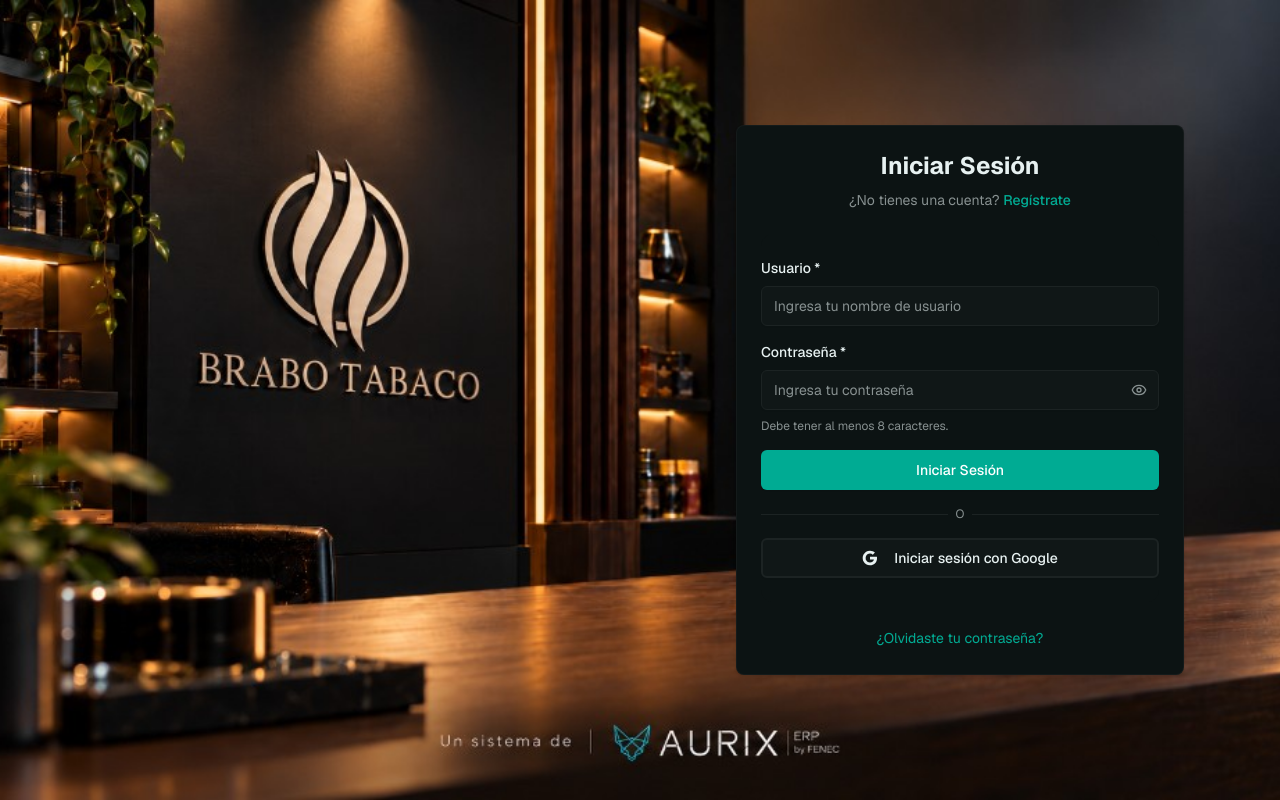
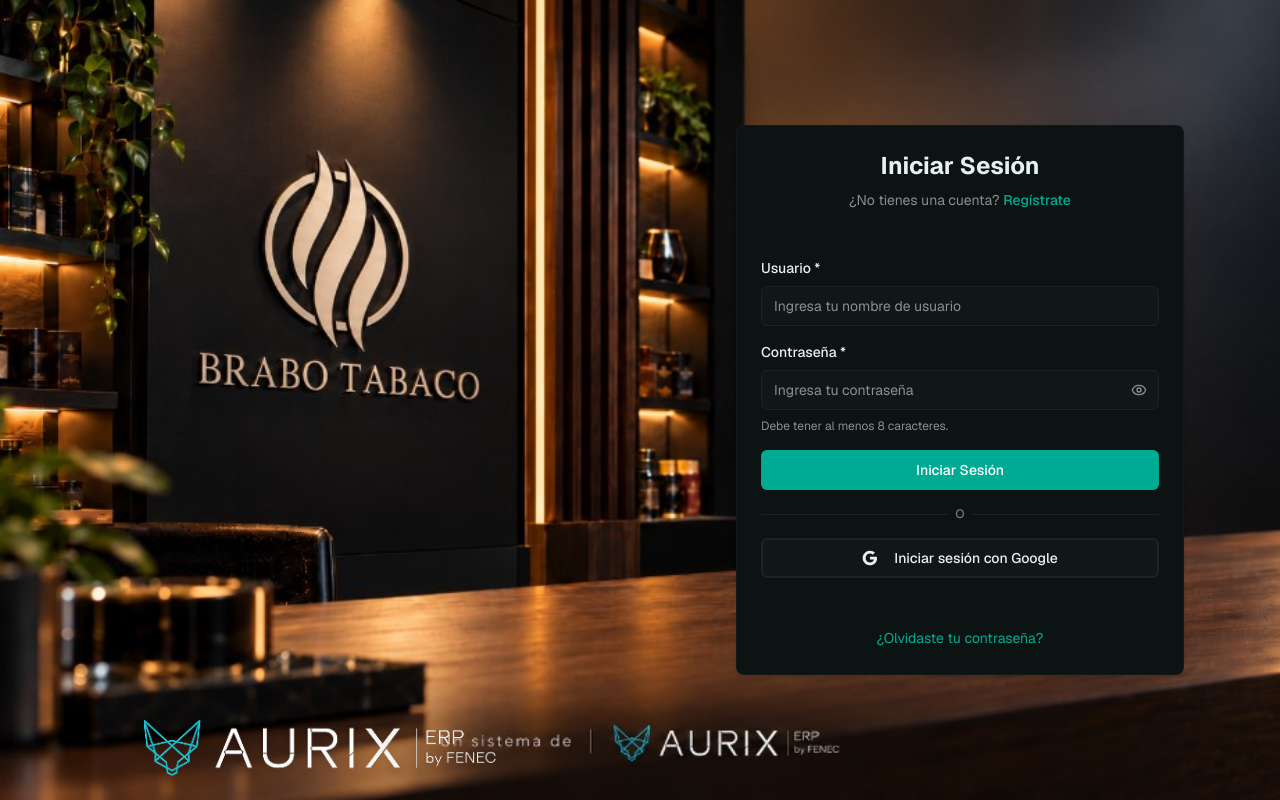
Before and after one commit to fertadeo/Brabo-tabacos-nextjs, a Next.js app: page /login in a window 1280 px wide. Built offline with nearby package versions, Linux system fonts and the light colour scheme; no server answers.

Commit message:
feat(login): restaurar logo Aurix en el footer
Co-authored-by: Cursor <cursoragent@cursor.com>

```diff
--- a/app/login/layout.tsx
+++ b/app/login/layout.tsx
@@ -8,6 +8,7 @@ export default function LoginLayout({
   return (
     <div className="min-h-screen">
       <link rel="preload" as="image" href="/images/bglogin.jpg" type="image/jpeg" />
+      <link rel="preload" as="image" href="/images/aurix-logo.png" />
       {children}
     </div>
   )
--- a/app/login/page.tsx
+++ b/app/login/page.tsx
@@ -8,6 +8,7 @@ import { Card, CardContent } from "@/components/ui/card"
 import { Separator } from "@/components/ui/separator"
 import { Eye, EyeOff, Loader2 } from "lucide-react"
 import Link from "next/link"
+import Image from "next/image"
 import { useAuth } from "@/contexts/AuthContext"
 import { LoginBackground } from "@/components/login-background"
 
@@ -195,6 +196,17 @@ export default function LoginPage() {
         </div>
         </div>
       </div>
+
+      <footer className="pointer-events-none absolute bottom-6 left-0 right-0 z-10 flex justify-center px-6 lg:right-1/2">
+        <Image
+          src="/images/aurix-logo.png"
+          alt="Aurix ERP by FENEC"
+          width={400}
+          height={100}
+          priority
+          className="h-10 w-auto drop-shadow-lg sm:h-12 md:h-14"
+        />
+      </footer>
     </div>
   )
 }
```
